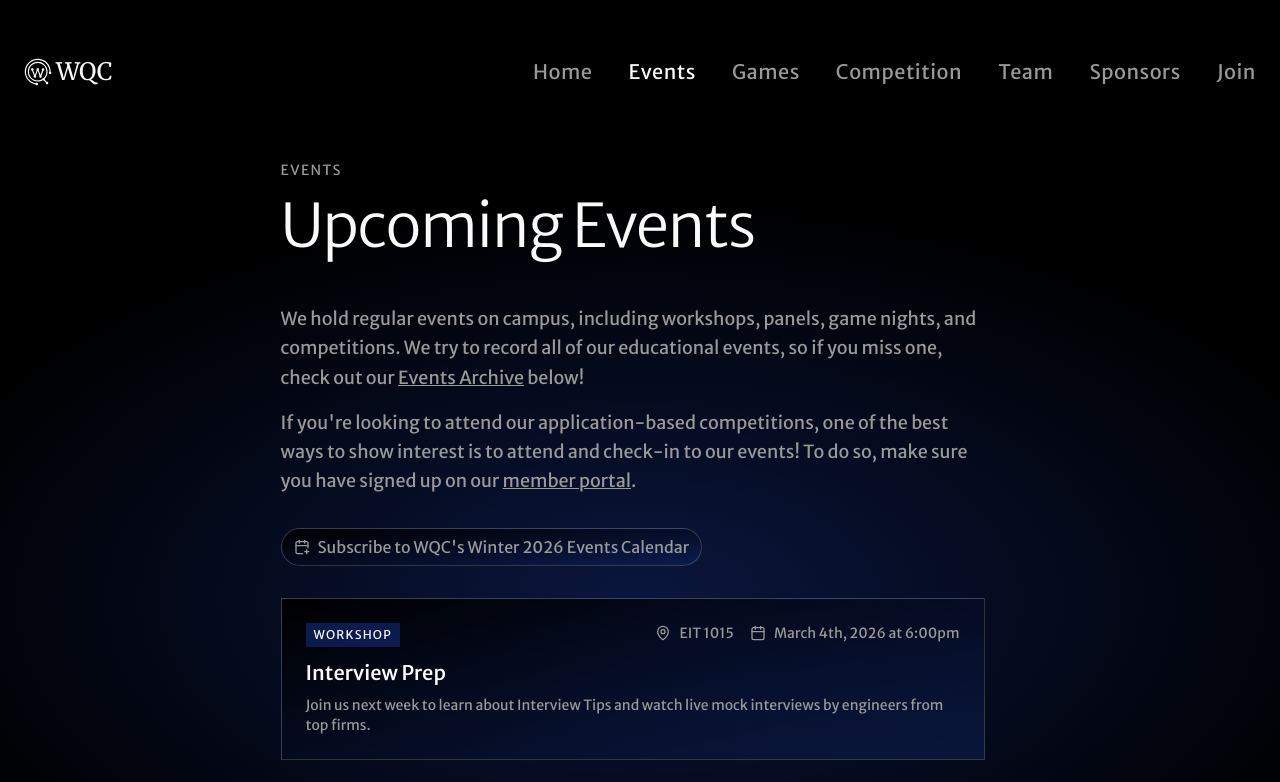
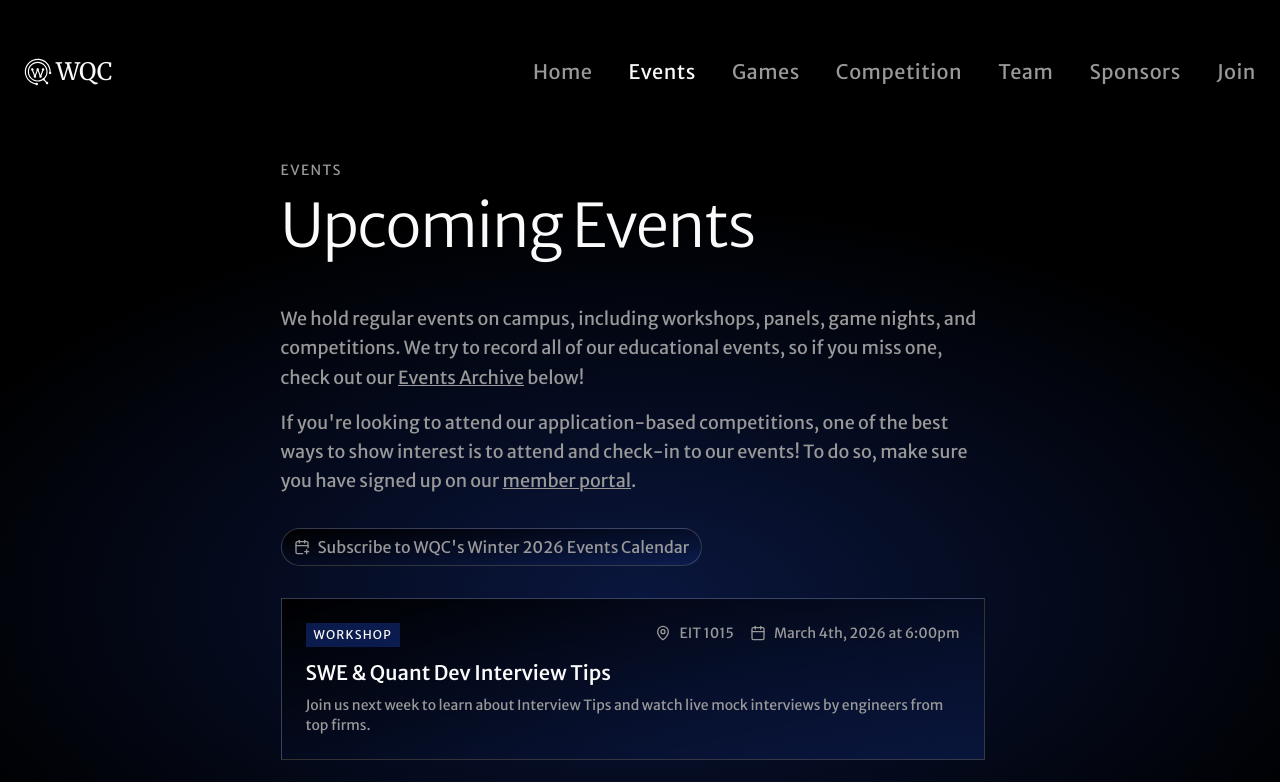
Before and after one commit to waterlooquantclub/waterlooquantclub.github.io, a React (Vite) app in the folder client/: page /events in a window 1280 px wide. Shown: the top 782 px of the page. Built offline with nearby package versions, Linux system fonts and the light colour scheme; the HTML template or start-up script is replaced by a standard one.

Commit message:
swe event title

```diff
--- a/client/src/pages/Events.tsx
+++ b/client/src/pages/Events.tsx
@@ -16,7 +16,7 @@ import {
 
 const events: EventData[] = [
   {
-    title: "Interview Prep",
+    title: "SWE & Quant Dev Interview Tips",
     date: "March 4th, 2026 at 6:00pm",
     location: "EIT 1015",
     type: "Workshop",
```
